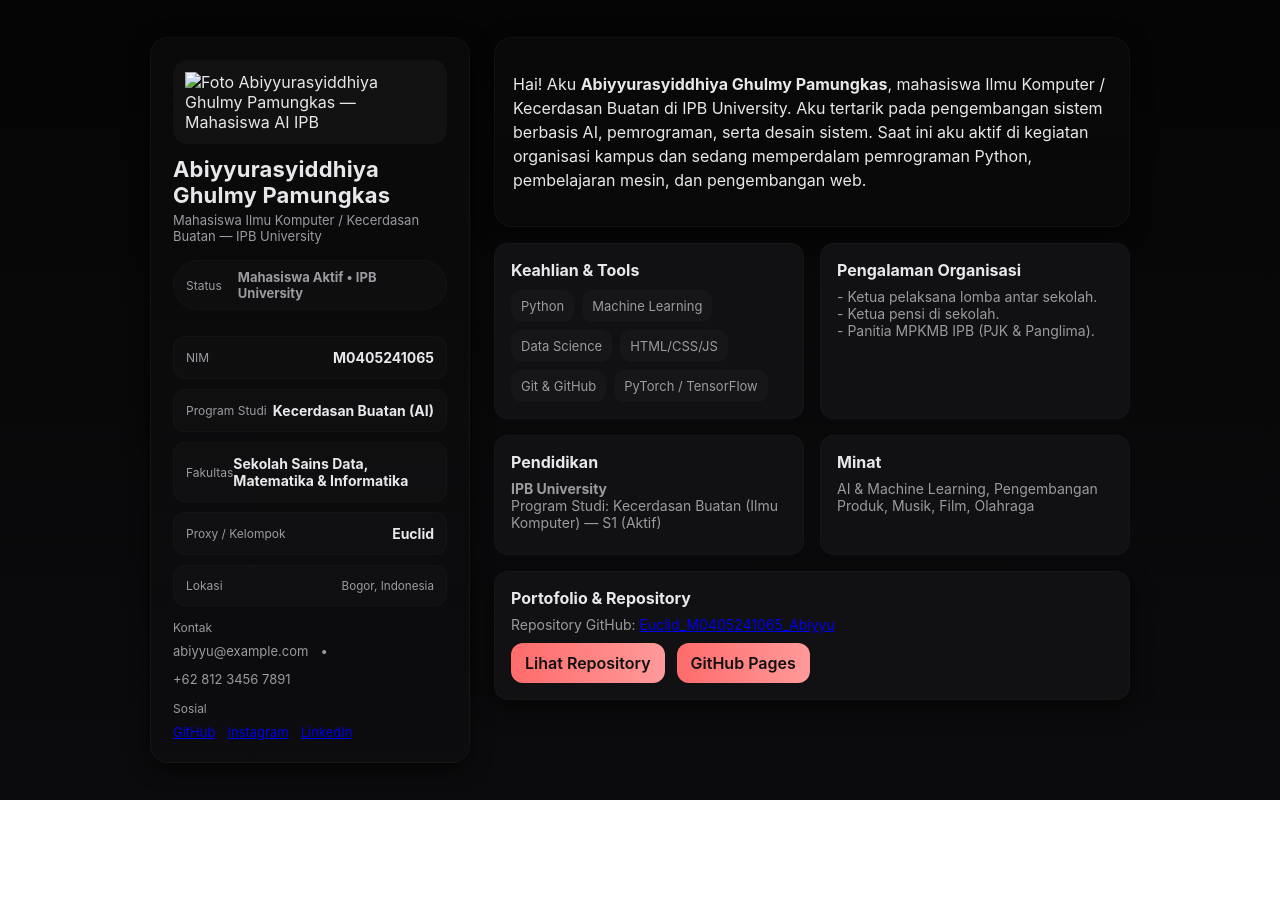
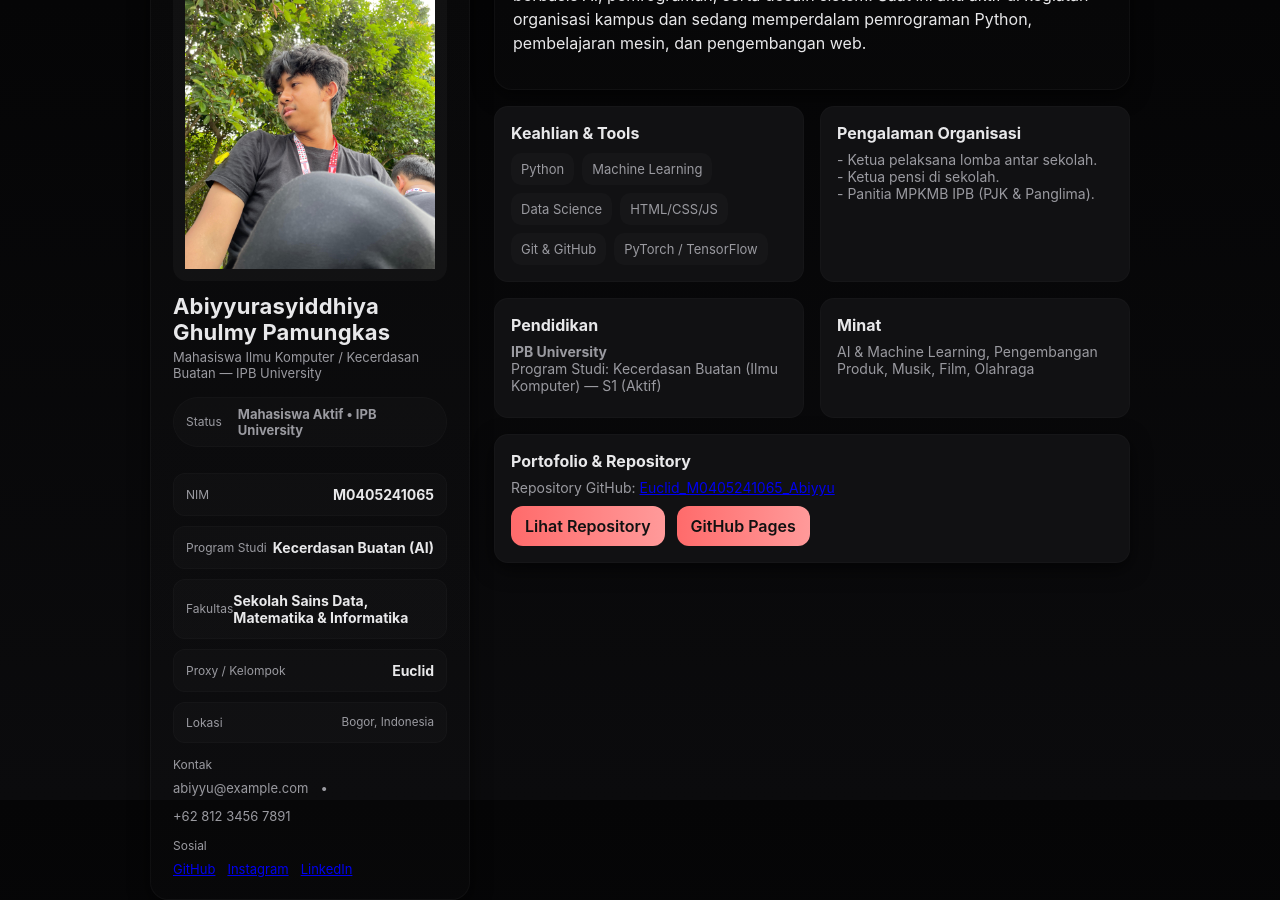
Before and after one commit to firman-gel/abi, a plain HTML site: page index.html in a window 1280 px wide. Before the commit the page ends 800 px from the top, so only its background shows below. Drawn offline with Linux system fonts and the light colour scheme.

Commit message:
Update index.html

```diff
--- a/index.html
+++ b/index.html
@@ -148,7 +148,7 @@
     <!-- LEFT -->
     <div class="card">
       <div class="avatar" title="Foto Diri">
-        <img src="abiyyu.jpg" alt="Foto Abiyyurasyiddhiya Ghulmy Pamungkas — Mahasiswa AI IPB" />
+        <img src="WhatsApp Image 2025-09-10 at 19.50.57.jpeg" alt="Foto Abiyyurasyiddhiya Ghulmy Pamungkas — Mahasiswa AI IPB" />
       </div>
       <h1 id="fullName">Abiyyurasyiddhiya Ghulmy Pamungkas</h1>
       <p class="subtitle">Mahasiswa Ilmu Komputer / Kecerdasan Buatan — IPB University</p>
```
